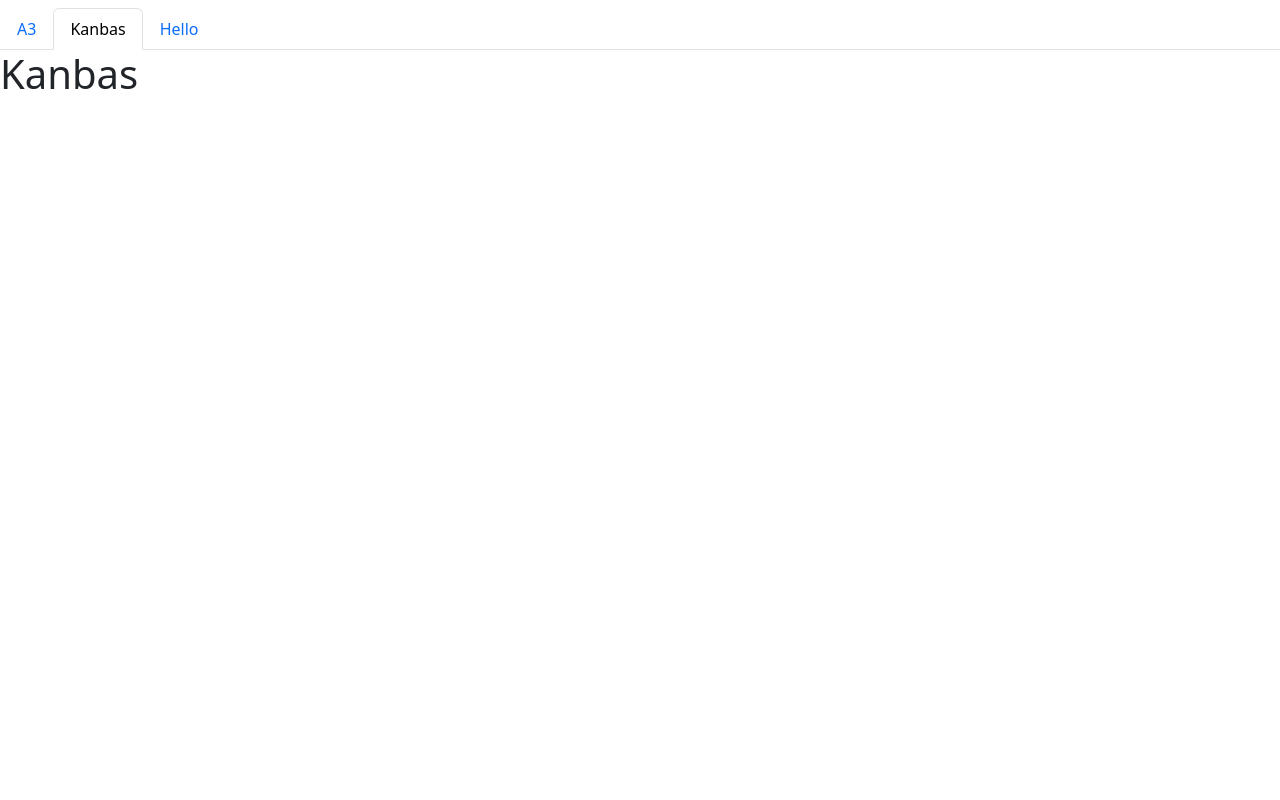
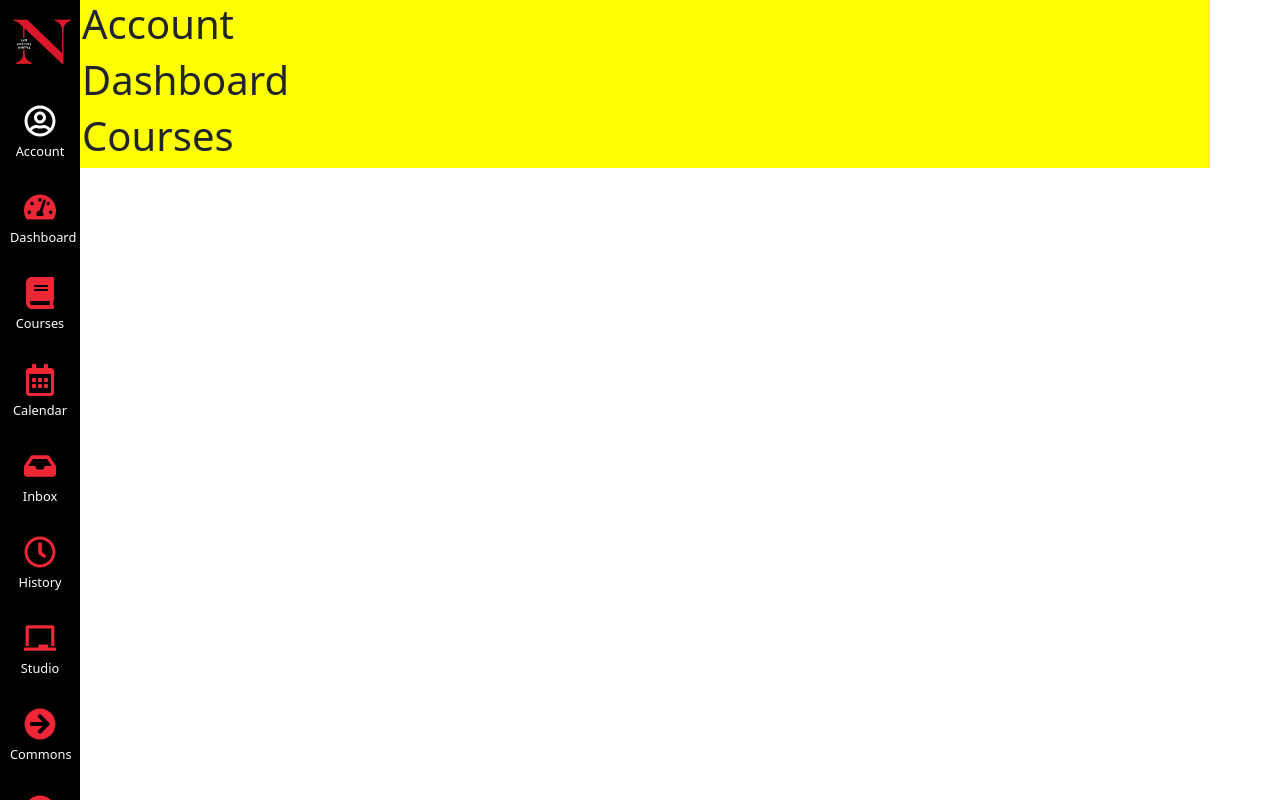
Before and after one commit to jessienguyen2312/kanbas-react-web-app-jessie-nguyen-sp24-cs5610, a React (Create React App) app: page /#/Kanbas in a window 1280 px wide. Built offline with nearby package versions, Linux system fonts and the light colour scheme.

Commit message:
partial implementation of Kanbas navigation

```diff
--- /dev/null
+++ b/src/Kanbas/Navigation/index.css
@@ -0,0 +1,51 @@
+.wd-kanbas-navigation {
+    background-color: black;
+    list-style: none;
+    padding: 0;
+    margin: 0;
+    width: 80px;
+    position: fixed;
+    height: 100%;
+    top: 0;
+    left: 0;
+}
+.wd-kanbas-navigation li {
+    padding: 10px;
+    margin-bottom: 10px;
+    font-size: 0.8em;
+    text-align: center;
+}
+
+.wd-kanbas-navigation li.wd-active {
+    background-color: white;
+}
+
+.wd-kanbas-navigation li.wd-active a {
+    color: #ee2737;
+}
+
+.wd-kanbas-navigation a {
+    color: white;
+    text-decoration: none;
+}
+
+.wd-kanbas-navigation .fs-2 {
+    color: #ee2737;
+    font-size: 2em;
+    margin-bottom: 5px;
+    margin-left: 5px;
+    margin-right: 5px;
+}
+
+.wd-kanbas-navigation .wd-user {
+    color: white;
+}
+
+.wd-kanbas-navigation .wd-active .wd-user {
+    color: #ee2737;
+}
+
+.wd-kanbas-navigation img {
+    height: 65px;
+    background-color: black;
+}
--- /dev/null
+++ b/src/Kanbas/Navigation/index.tsx
@@ -0,0 +1,29 @@
+import { Link, useLocation } from "react-router-dom";
+import "./index.css";
+import neuLogo from "../../Images/NEU_Kanbas_logo.png"
+import { FaTachometerAlt, FaRegUserCircle, FaBook, FaRegCalendarAlt, FaInbox, FaRegClock, FaChalkboard, FaArrowCircleRight, FaQuestionCircle} from "react-icons/fa";
+function KanbasNavigation() {
+    const links = [
+        { label: " ", icon: <img src={neuLogo} alt="neu logo"/> },
+        { label: "Account", icon: <FaRegUserCircle className="fs-2 wd-user" /> },
+        { label: "Dashboard", icon: <FaTachometerAlt className="fs-2" /> },
+        { label: "Courses", icon: <FaBook className="fs-2" /> },
+        { label: "Calendar", icon: <FaRegCalendarAlt className="fs-2" /> },
+        { label: "Inbox", icon: <FaInbox className="fs-2" />},
+        { label: "History", icon: <FaRegClock className="fs-2" />},
+        { label: "Studio", icon: <FaChalkboard className="fs-2" />},
+        { label: "Commons", icon: <FaArrowCircleRight className="fs-2" />},
+        { label: "Help", icon: <FaQuestionCircle className="fs-2" />}
+    ];
+    const { pathname } = useLocation();
+    return (
+        <ul className="wd-kanbas-navigation">
+            {links.map((link, index) => (
+                <li key={index} className={pathname.includes(link.label) ? "wd-active" : ""}>
+                    <Link to={`/Kanbas/${link.label}`}> {link.icon} {link.label} </Link>
+                </li>
+            ))}
+        </ul>
+    );
+}
+export default KanbasNavigation;
--- a/src/Kanbas/index.tsx
+++ b/src/Kanbas/index.tsx
@@ -1,12 +1,14 @@
-import {Link} from "react-router-dom";
-import Nav from "../Nav";
+import KanbasNavigation from "./Navigation";
+
 function Kanbas() {
-    return(
-        <div>
-            <Nav/>
-            <h1>Kanbas</h1>
+    return (
+        <div className="d-flex">
+            <KanbasNavigation/>
+            <div className="container" style={{ backgroundColor: "yellow" }}>
+                <h1>Account</h1>
+                <h1>Dashboard</h1>
+                <h1>Courses</h1>
+            </div>
         </div>
-    )
-
-}
-export default Kanbas
+    );}
+export default Kanbas;
```
Also changed, not shown: src/Images/NEU_Kanbas_logo.png (added).
